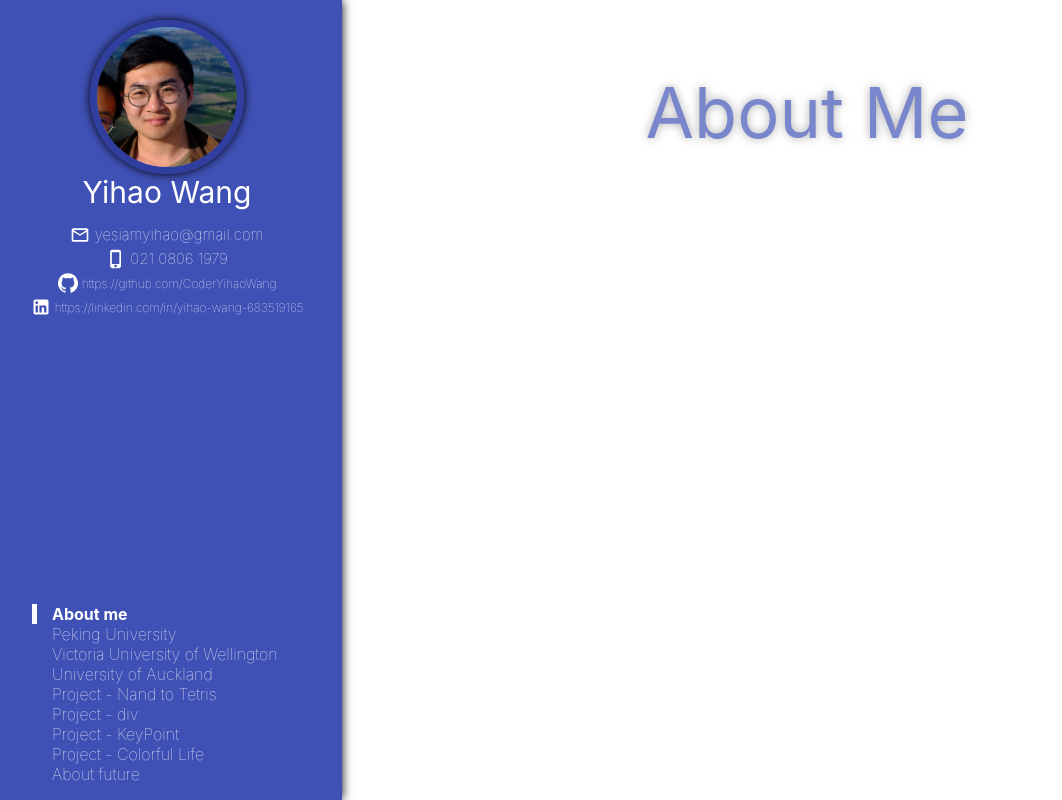
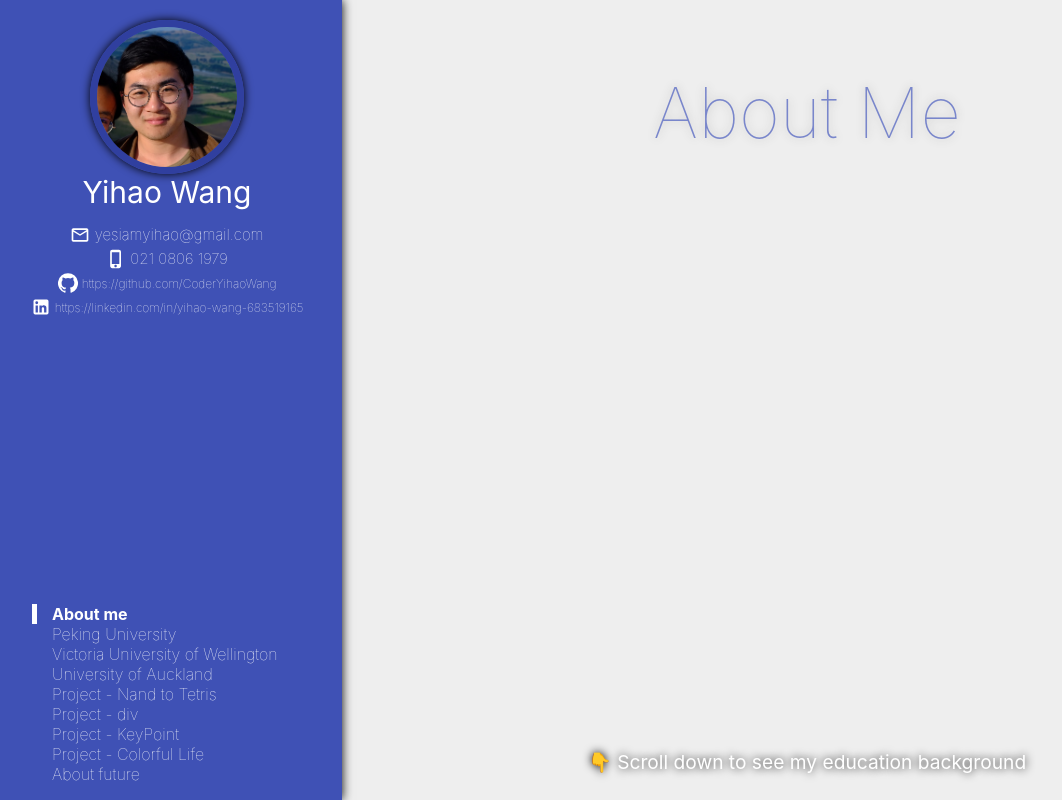
Before and after one commit to y1hao/cv2020, a React (Create React App) app: page / in a window 1280 px wide. Shown: the top 800 px of the page, without its empty margins (8-1070 px from the left). Built offline with nearby package versions, Linux system fonts and the light colour scheme.

Commit message:
Add transit text

```diff
--- a/src/Components/Content.tsx
+++ b/src/Components/Content.tsx
@@ -1,9 +1,6 @@
 import React from 'react';
 import { makeStyles, Theme, createStyles } from '@material-ui/core';
 
-const Pulse = require('react-reveal/Pulse');
-const Reveal = require('react-reveal/Reveal');
-const Zoom = require('react-reveal/Zoom');
 const Fade = require('react-reveal/Fade');
 
 export default function Content() {
@@ -17,8 +14,10 @@ export default function Content() {
       page: {
         minHeight: '100vh',
         scrollSnapAlign: 'start',
+        position: 'relative',
         [theme.breakpoints.down('sm')]: {
-          paddingTop: 50
+          paddingTop: 50,
+          minHeight: 'calc(100vh - 50px)'
         }
       },
       sectionName: {
@@ -40,7 +39,7 @@ export default function Content() {
         margin: 0,
         fontSize: '4vw',
         fontWeight: 'bolder',
-        textShadow: '#ccc 0 0 5px',
+        textShadow: '#bbb 0 0 5px',
         color: theme.palette.primary.light,
         [theme.breakpoints.down('sm')]: {
           fontSize: '5vw'
@@ -78,12 +77,16 @@ export default function Content() {
         fontSize: '5.5vw',
         textAlign: 'center',
         paddingTop: '5.5vw',
-        fontWeight: 'normal',
+        fontWeight: 'lighter',
         color: theme.palette.primary.light,
-        textShadow: '#aaa 0 0 10px',
+        textShadow: '#bbb 0 0 10px',
         [theme.breakpoints.down('sm')]: {
           fontSize: '8vw'
         }
+      },
+      contentWrapper: {
+        display: 'grid',
+
       },
       description: {
 
@@ -93,6 +96,19 @@ export default function Content() {
       },
       link: {
 
+      },
+      transition: {
+        position: 'absolute',
+        bottom: '2vw',
+        fontSize: '1.5vw',
+        margin: 'auto',
+        width: '100%',
+        color: 'white',
+        textShadow: 'black 0 0 10px',
+        textAlign: 'center',
+        [theme.breakpoints.down('sm')]: {
+          fontSize: '3vw'
+        }
       }
     })
   )();
@@ -102,6 +118,9 @@ export default function Content() {
       <section id="aboutMe" className={classes.page}>
         <Fade up>
           <span className={classes.largeTitle}>About Me</span>
+        </Fade>
+        <Fade up>
+          <div className={classes.transition}>👇 Scroll down to see my education background</div>
         </Fade>
       </section>
       <section id="pekingUniversity" className={classes.page}>
@@ -141,6 +160,9 @@ export default function Content() {
             <span className={classes.titleDiscription}>2020.3 - 2020.7</span>
             </span>
           </div>
+        </Fade>
+        <Fade up>
+          <div className={classes.transition}>👇 Scroll down to see my programming projects</div>
         </Fade>
       </section>
       <section id="nandToTetris" className={classes.page}>
--- a/src/index.css
+++ b/src/index.css
@@ -10,4 +10,5 @@ body {
 html {
   scroll-snap-type: y mandatory;
   scroll-behavior: smooth;
+  background-color: #eee;
 }
```
